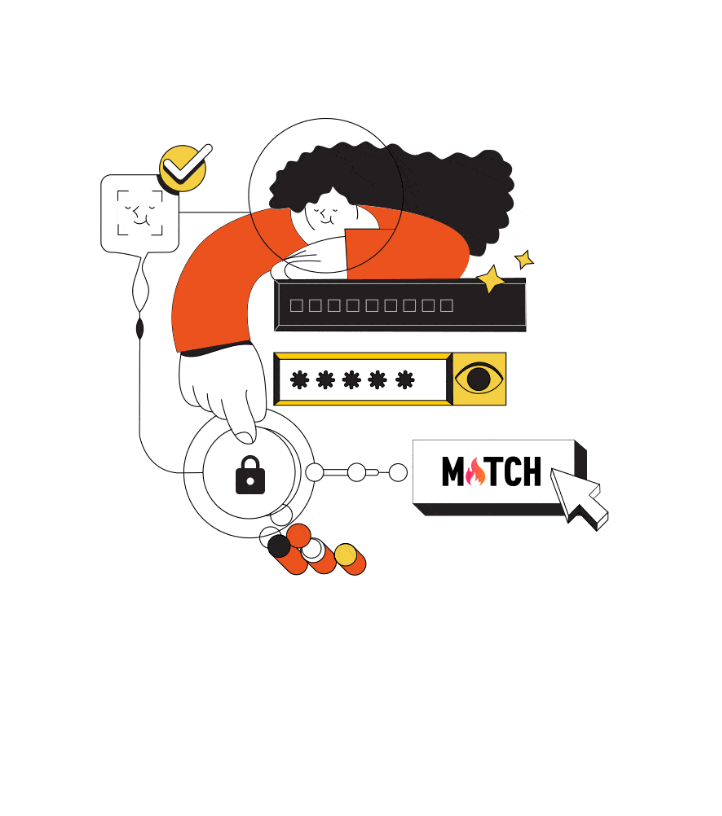
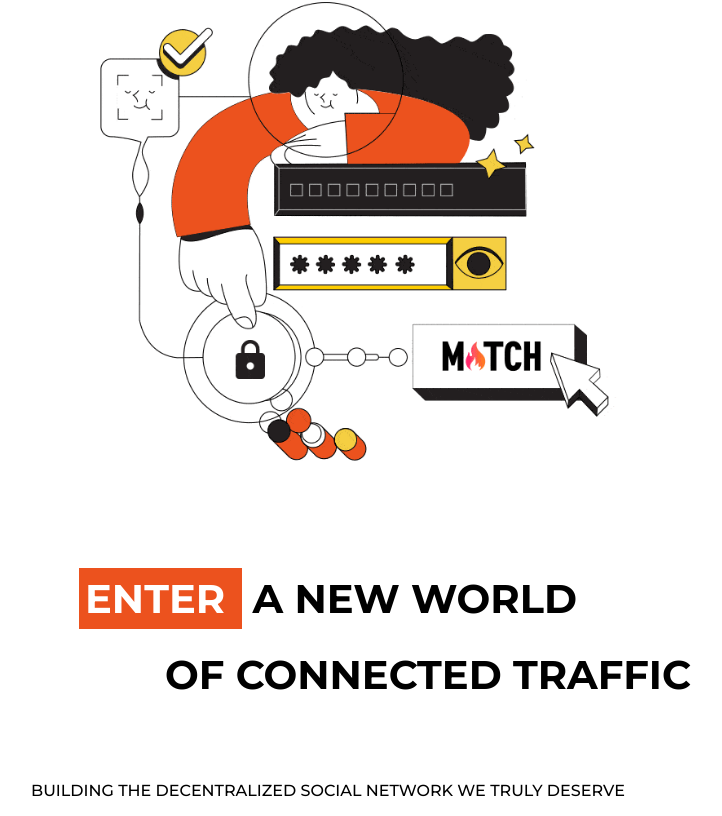
Before and after one commit to DevOlagboye/mathchain-react, a React (Create React App) app: page / in a window 1280 px wide. Shown: the part 5335-6151 px from the top of the page, without its empty margins (312-1034 px from the left). Before the commit the page ends 5957 px from the top, so only its background shows below. Built offline with nearby package versions, Linux system fonts and the light colour scheme.

Commit message:
Started working on the New World Component

```diff
--- a/src/App.js
+++ b/src/App.js
@@ -9,6 +9,7 @@ import HyperScale from './Components/HyperScale/HyperScale';
 import About from './Components/About/About';
 import NonZero from './Components/NonZero/NonZero';
 import Match from './Components/Match/Match';
+import NewWorld from './Components/NewWorld/NewWorld';
 
 function App() {
   return (
@@ -22,6 +23,7 @@ function App() {
       <About/>
       <NonZero/>
       <Match/>
+      <NewWorld/>
       </Router>
     </div>
   );
--- a/src/Components/Match/Match.css
+++ b/src/Components/Match/Match.css
@@ -35,12 +35,12 @@
   flex-wrap: wrap;
   margin-top: 90px;
   justify-content: center;
-  gap: 200px;
+  gap: 100px;
 }
 
 .match-text-details {
   font-family: "Montserrat", sans-serif;
-  font-weight: normal;
+  font-weight: 500;
   font-size: 20px;
   line-height: 30px;
 }
--- a/src/Components/Match/Match.jsx
+++ b/src/Components/Match/Match.jsx
@@ -17,7 +17,7 @@ const Match = () => {
       </div>
       <div className="match-text-image">
         <div className="match-text-details">
-          <h5>
+          <p>
             Match's modularity enables the seamless <br />
             integration of new features and upgrades <br />
             without compromising user-owned content
@@ -27,7 +27,7 @@ const Match = () => {
             to build and maintain authentic relationships
             <br /> with their community on a decentralized <br />
             platform.
-          </h5>
+          </p>
         </div>
         <div className="match-image">
           <img src={matchImage} alt="" />
--- /dev/null
+++ b/src/Components/NewWorld/NewWorld.css
@@ -0,0 +1,41 @@
+.new-world-text {
+  display: flex;
+  justify-content: center;
+  flex-direction: column;
+  text-align: center;
+}
+
+.new-world-text > h5 {
+  font-family: "Montserrat", sans-serif;
+  font-weight: 700;
+  font-size: 40px;
+}
+
+.new-world-text > p {
+  text-transform: uppercase;
+  font-family: "Montserrat", sans-serif;
+  font-weight: 500;
+}
+
+.new-world-text > h5 span {
+  background: #ec521e;
+  color: #fff;
+  padding: 6px;
+  margin-right: 10px;
+}
+
+.second-new-world-text {
+  margin-top: -40px;
+  margin-left: 200px;
+}
+
+@media (max-width: 600px) {
+  .new-world-text > h5 {
+    font-weight: 700;
+    font-size: 20px;
+  }
+  .second-new-world-text {
+    margin-top: -20px;
+    margin-left: 100px;
+  }
+}
--- a/src/Components/NewWorld/NewWorld.jsx
+++ b/src/Components/NewWorld/NewWorld.jsx
@@ -0,0 +1,18 @@
+import React from "react";
+import "./NewWorld.css";
+
+const NewWorld = () => {
+  return (
+    <div className="new-world-container">
+      <div className="new-world-text">
+        <h5>
+          <span>ENTER </span>A NEW WORLD
+        </h5>
+        <h5 className="second-new-world-text">OF CONNECTED TRAFFIC</h5>
+        <p>Building the Decentralized Social Network We Truly Deserve</p>
+      </div>
+    </div>
+  );
+};
+
+export default NewWorld;
```
Also changed, not shown: src/assets/images/newworld-left.png (added).
